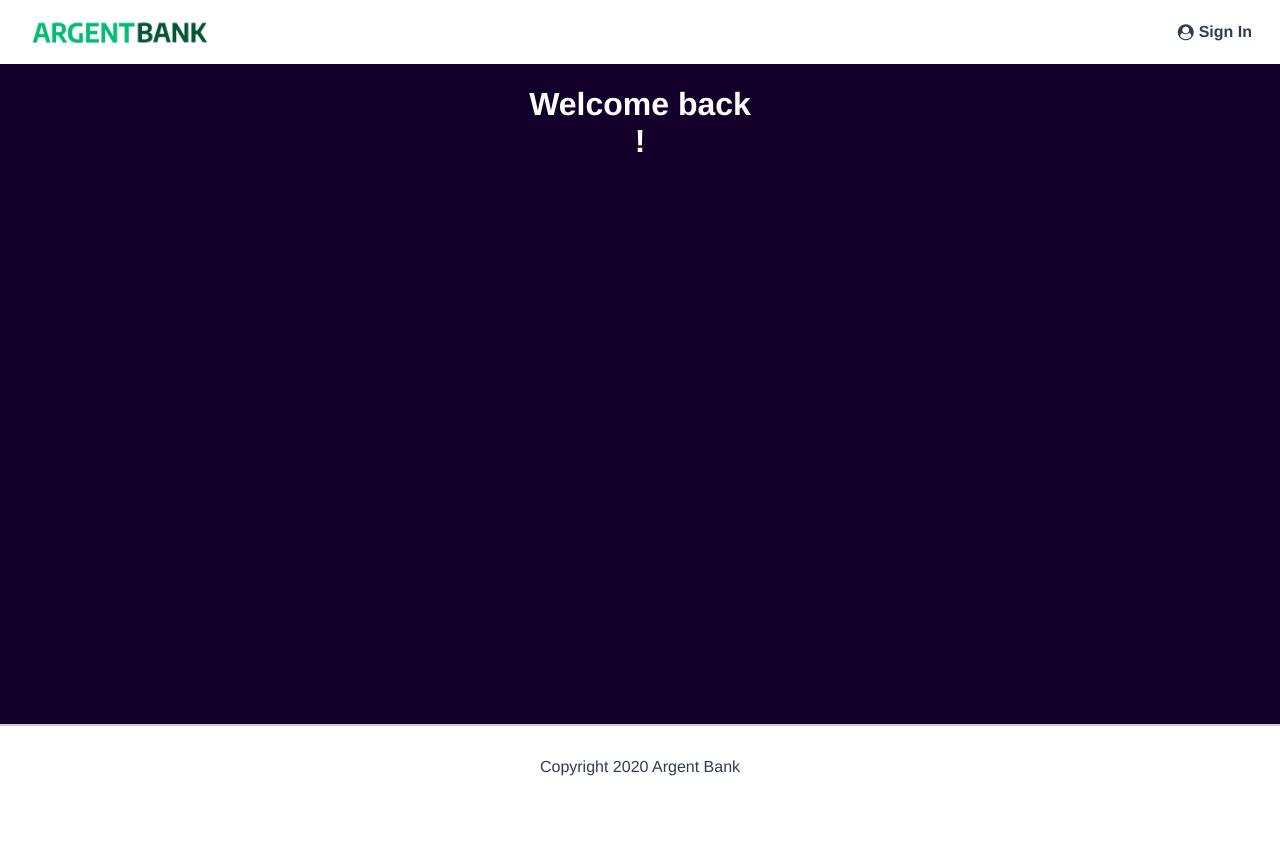
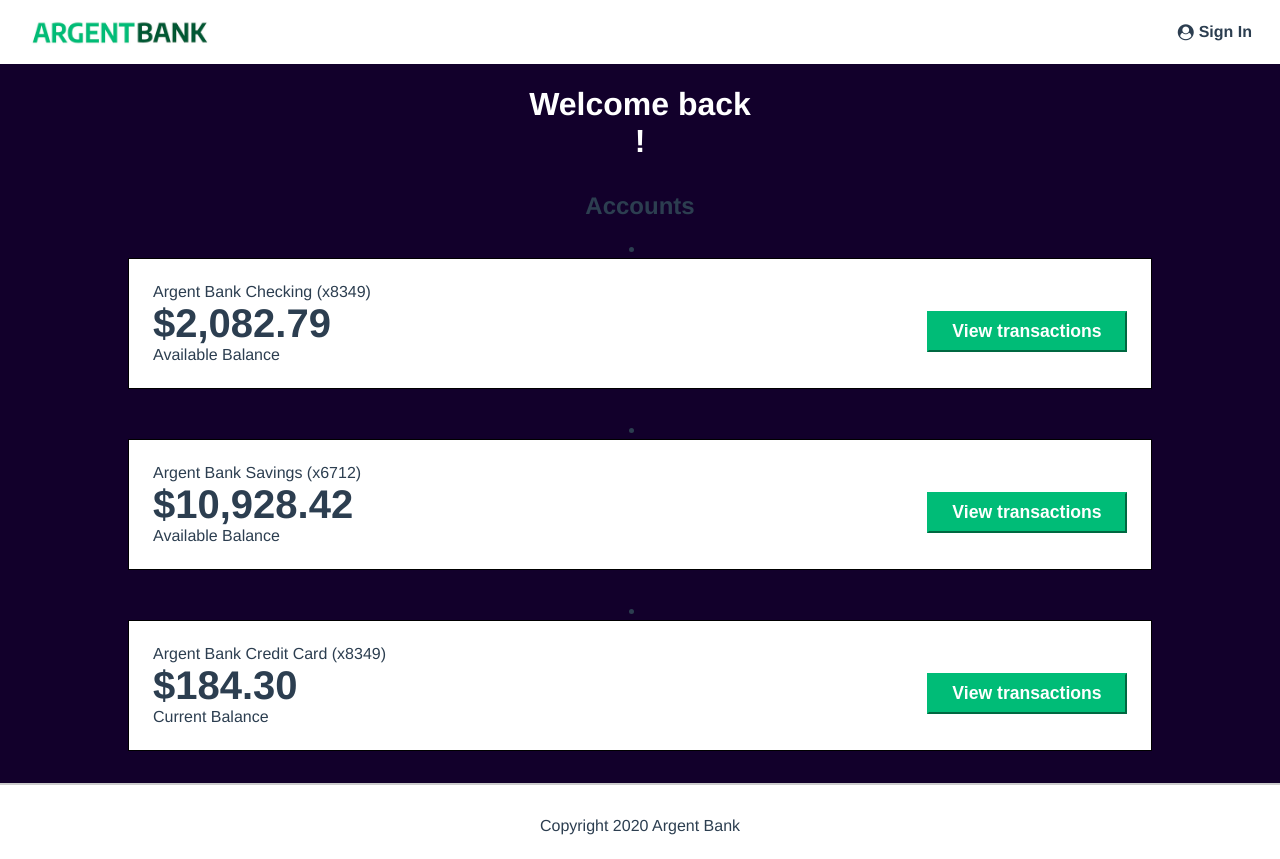
Before and after one commit to jbbrejon/openclassrooms-da-p13, a React (Vite) app: page /profile in a window 1280 px wide. Before the commit the page ends 800 px from the top, so only its background shows below. Built offline with nearby package versions, Linux system fonts and the light colour scheme; a web font is replaced by a local one.

Commit message:
Display account data (mock)

```diff
--- a/src/pages/Profile/index.jsx
+++ b/src/pages/Profile/index.jsx
@@ -4,19 +4,29 @@ import { useSelector } from 'react-redux';
 // Import Redux selectors
 import { selectProfile } from '../../utils/selectors'
 
+// Import components
+import Account from '../../components/Account';
+
+// Import data
+import accountMock from '../../data/accountMock';
+
 // Import css module
 import styles from './profile.module.css'
 
-
 function Profile() {
     const profile = useSelector(selectProfile);
+    const items = accountMock.map((item) =>
+        <li key={item.id}>
+            <Account title={item.title} amount={item.amount} description={item.description} ></Account>
+        </li>)
     return (
         <>
             <main className={styles["bg-dark"]}>
                 <div className={styles.header} >
                     <h1>Welcome back<br />{profile.firstName} {profile.lastName} !</h1>
                 </div>
-
+                <h2 className={styles.sronly}>Accounts</h2>
+                {items}
             </main >
         </>
     )
```
